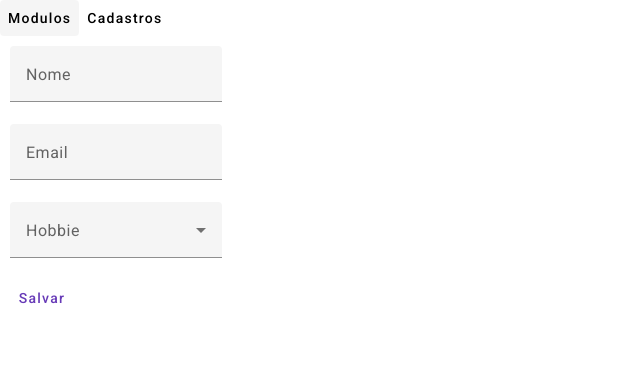
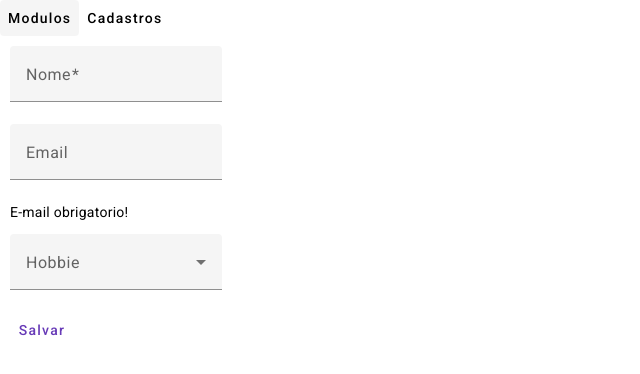
Before and after one commit to abnersolivera/ANGULAR-FORMULARIO, an Angular app: page /cadastro/pessoa in a window 1280 px wide. Shown: the top 374 px of the page, without its empty margins (0-640 px from the left). Built offline with nearby package versions, Linux system fonts and the light colour scheme.

Commit message:
Validação de dados

```diff
--- a/src/app/pages/pessoa-adicionar-page/pessoa-adicionar-page.component.html
+++ b/src/app/pages/pessoa-adicionar-page/pessoa-adicionar-page.component.html
@@ -10,6 +10,8 @@
             <mat-label>Email</mat-label>
             <input matInput placeholder="Email" name="email" type="email" formControlName="email">
         </mat-form-field>
+        <p class="error" *ngIf="isError('email', 'required')">E-mail obrigatorio!</p>
+        <p class="error" *ngIf="isError('email', 'email')">Não é um E-mail valido!</p>
     </div>
     <div>
         <mat-form-field>
--- a/src/app/pages/pessoa-adicionar-page/pessoa-adicionar-page.component.ts
+++ b/src/app/pages/pessoa-adicionar-page/pessoa-adicionar-page.component.ts
@@ -1,5 +1,5 @@
 import { Component } from '@angular/core';
-import { FormBuilder } from '@angular/forms';
+import { FormBuilder, Validators } from '@angular/forms';
 
 @Component({
   selector: 'app-pessoa-adicionar-page',
@@ -12,8 +12,8 @@ export class PessoaAdicionarPageComponent {
   hobbies = ['Correr', 'Nadar', 'Caminhar', 'Pedalar'];
 
   formGroup = this.formBuilder.group({
-    nome: [''],
-    email: [''],
+    nome: ['', Validators.required],
+    email: ['', Validators.compose([Validators.email, Validators.required])],
     hobie: ['']
   });
 
@@ -28,4 +28,9 @@ export class PessoaAdicionarPageComponent {
       alert("Fomulário inválido!");
     }
   }
+
+  isError(control: 'email' | 'nome' | 'hobie', validor: string){
+    return this.formGroup.controls[control].getError(validor);
+
+  }
 }
```
